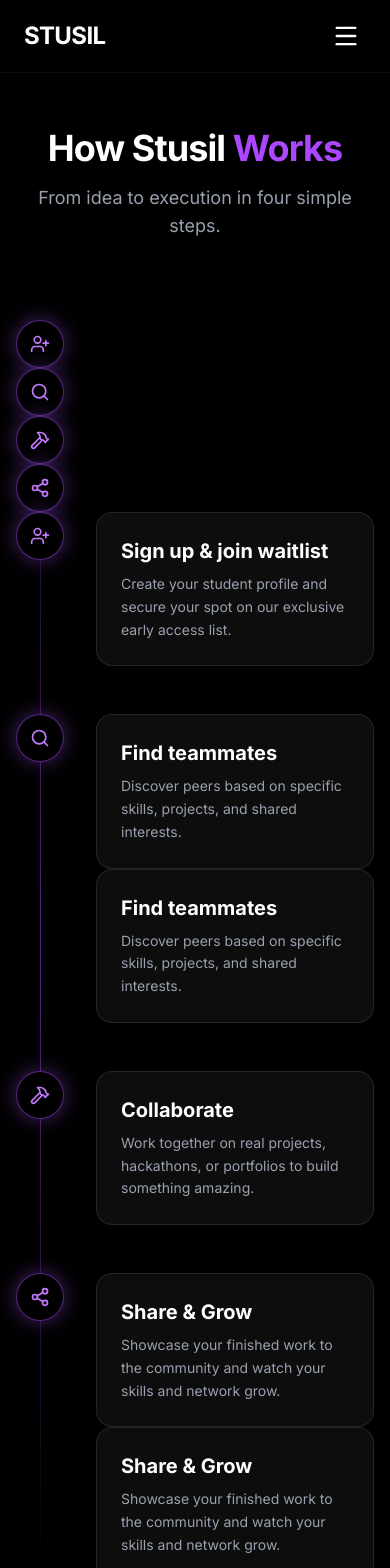
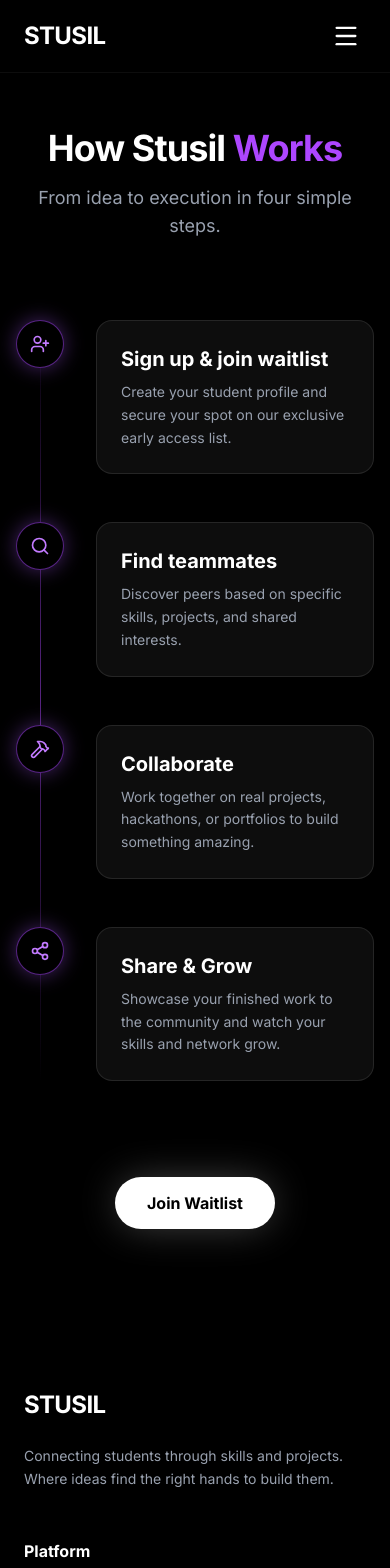
Before and after one commit to Stusil-Org/stusilwebapp, a Next.js app: page /how-it-works in a window 390 px wide. Shown: the top 1568 px of the page. Built offline with nearby package versions, Linux system fonts and the light colour scheme.

Commit message:
Fix duplicate timeline rendering on How It Works page

```diff
--- a/src/app/how-it-works/page.tsx
+++ b/src/app/how-it-works/page.tsx
@@ -71,59 +71,6 @@ export default function HowItWorksPage() {
                         {steps.map((step, index) => (
                             <motion.div
                                 key={step.id}
-                                initial={{ opacity: 0, y: 50 }}
-                                whileInView={{ opacity: 1, y: 0 }}
-                                viewport={{ once: true, margin: "-50px" }}
-                                transition={{ duration: 0.6, delay: index * 0.1 }}
-                                className={`relative flex flex-col md:flex-row md:items-center ${step.direction === "left" && index % 2 !== 0 ? "md:flex-row-reverse" : ""
-                                    }`}
-                            >
-                                {/* Mobile: Icon is absolute left. Desktop: Icon is absolute center.
-                                    We need to push content to the right on mobile. */}
-
-                                {/* Icon Bubble */}
-                                <div className="absolute left-6 top-0 z-20 flex h-12 w-12 -translate-x-1/2 items-center justify-center rounded-full border border-purple-500/50 bg-black shadow-[0_0_20px_rgba(168,85,247,0.4)] md:left-1/2 md:top-1/2 md:-translate-y-1/2">
-                                    <step.icon className="h-5 w-5 text-purple-400" />
-                                </div>
-
-                                {/* Content Side */}
-                                <div className={`w-full pl-16 md:w-1/2 md:px-12 md:pl-12 ${step.direction === "left" && index % 2 !== 0 ? "" : "md:text-right md:pr-12 md:pl-0"}`}>
-                                    {/*
-                                        Logic for desktop alignment:
-                                        If direction is right (index 0, 2): Content is on left side (w-1/2). Text should be right aligned?
-                                        Actually originals were:
-                                        Step 1 (Right): Content? The structure was `flex-row`.
-                                        Original:
-                                        Content Side (w-1/2) ... Empty Side (w-1/2)
-                                        If 'left' (reverse): Empty ... Content.
-
-                                        Let's stick to the simpler structure:
-                                        On mobile: Content is shifted right (pl-16).
-                                        On desktop:
-                                            - Even/Right: Content is on left side of screen (text-right usually looks good near center, or text-left).
-                                            - Odd/Left: Content is on right side.
-                                     */}
-
-                                    {/* RESETTING internal structure for cleaner logic */}
-                                    <div className={`relative z-10 hidden md:block ${index % 2 === 0 ? "mr-auto pr-12 text-right" : "ml-auto pl-12 text-left"}`}>
-                                        {/* Desktop Content Block Placeholder - we will use the actual content block below but controlled by flex */}
-                                    </div>
-
-                                    {/*
-                                        ACTUAL implementation matching previous logic but fixed for mobile:
-                                        Mobile: Flex-col. Line is at left-6. Content needs pl-16.
-                                        Desktop: Flex-row. Line is center.
-                                     */}
-                                </div>
-
-                                {/* Re-doing the layout properly to support the zig-zag without complex logic inside the div */}
-                            </motion.div>
-                        ))}
-
-                        {/* RE-WRITING THE MAP COMPLETELY FOR CLARITY */}
-                        {steps.map((step, index) => (
-                            <motion.div
-                                key={step.id}
                                 initial={{ opacity: 0, y: 30 }}
                                 whileInView={{ opacity: 1, y: 0 }}
                                 viewport={{ once: true, margin: "-50px" }}
@@ -135,9 +82,9 @@ export default function HowItWorksPage() {
                                     <step.icon className="h-5 w-5 text-purple-400" />
                                 </div>
 
-                                {/* Left Side (Content on Desktop if Even, Empty if Odd) */}
+                                {/* Left Side Box: On Desktop Even items. On Mobile ALL items. */}
                                 <div className={`w-full pl-20 md:w-1/2 md:pl-0 md:pr-16 ${index % 2 === 1 ? "md:hidden" : ""}`}>
-                                    <div className="relative z-10 rounded-2xl border border-white/10 bg-white/5 p-6 transition-colors hover:bg-white/10 md:text-right">
+                                    <div className={`relative z-10 rounded-2xl border border-white/10 bg-white/5 p-6 transition-colors hover:bg-white/10 ${index % 2 === 1 ? "text-left" : "md:text-right text-left"}`}>
                                         <h3 className="mb-2 text-xl font-bold text-white">
                                             {step.title}
                                         </h3>
@@ -147,8 +94,8 @@ export default function HowItWorksPage() {
                                     </div>
                                 </div>
 
-                                {/* Right Side (Content on Desktop if Odd, Empty if Even) */}
-                                <div className={`w-full pl-20 md:w-1/2 md:pl-16 ${index % 2 === 0 ? "hidden md:block" : ""}`}>
+                                {/* Right Side Box: Desktop Odd items only. Mobile: Hidden. */}
+                                <div className={`w-full pl-20 md:w-1/2 md:pl-16 hidden md:block`}>
                                     {index % 2 === 1 && (
                                         <div className="relative z-10 rounded-2xl border border-white/10 bg-white/5 p-6 transition-colors hover:bg-white/10 text-left">
                                             <h3 className="mb-2 text-xl font-bold text-white">
```
